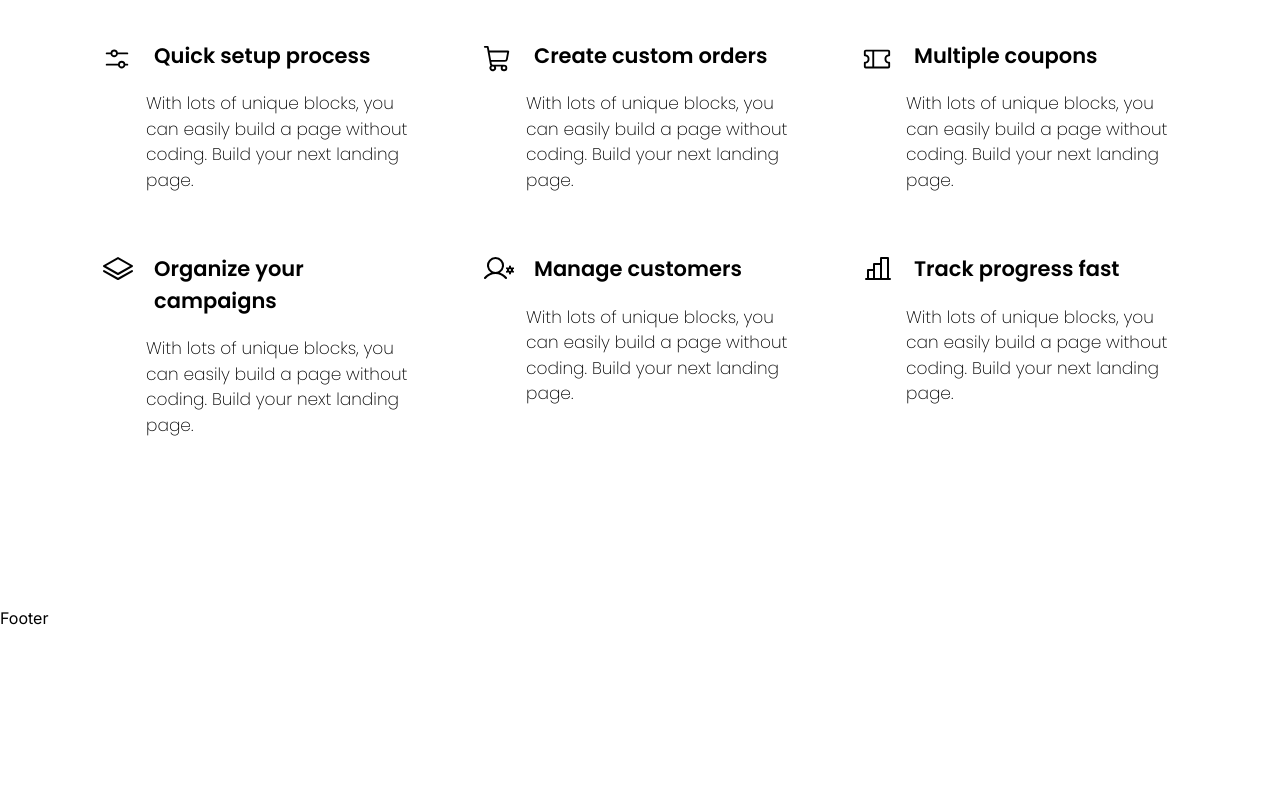
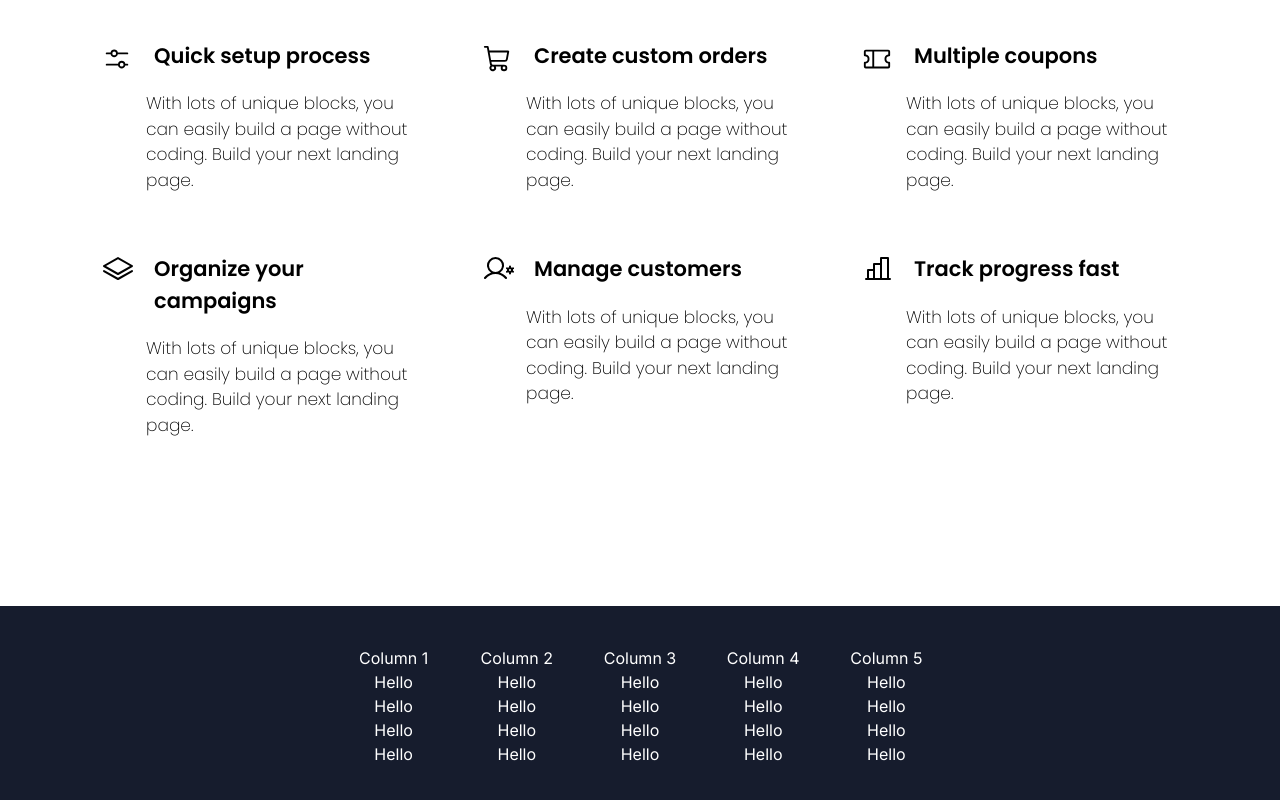
Before and after one commit to Txyeem/DemoProject, a Next.js app: page / in a window 1280 px wide. Shown: the part 1713-2513 px from the top of the page. Before the commit the page ends 2343 px from the top, so only its background shows below. Built offline with nearby package versions, Linux system fonts and the light colour scheme.

Commit message:
footer wip

```diff
--- a/src/components/footer.jsx
+++ b/src/components/footer.jsx
@@ -2,9 +2,50 @@ import React from 'react';
 
 function Footer() {
   return (
-    <footer>
-      Footer
-    </footer>
+<div className='bg-[#161C2D] p-10'>
+      <div className="grid grid-cols-5 gap-4 mx-[300px] text-center">
+        <div className='col-span-1'>
+          <h1 className='text-white'>Column 1</h1>
+          <p className="text-white">Hello</p>
+          <p className="text-white">Hello</p>
+          <p className="text-white">Hello</p>
+          <p className="text-white">Hello</p>
+          {/* Add more rows of text for column 1 here */}
+        </div>
+        <div className='col-span-1'>
+          <h1 className='text-white'>Column 2</h1>
+          <p className="text-white">Hello</p>
+          <p className="text-white">Hello</p>
+          <p className="text-white">Hello</p>
+          <p className="text-white">Hello</p>
+          {/* Add more rows of text for column 2 here */}
+        </div>
+        <div className='col-span-1'>
+          <h1 className='text-white'>Column 3</h1>
+          <p className="text-white">Hello</p>
+          <p className="text-white">Hello</p>
+          <p className="text-white">Hello</p>
+          <p className="text-white">Hello</p>
+          {/* Add more rows of text for column 3 here */}
+        </div>
+        <div className='col-span-1'>
+          <h1 className='text-white'>Column 4</h1>
+          <p className="text-white">Hello</p>
+          <p className="text-white">Hello</p>
+          <p className="text-white">Hello</p>
+          <p className="text-white">Hello</p>
+          {/* Add more rows of text for column 4 here */}
+        </div>
+        <div className='col-span-1'>
+          <h1 className='text-white'>Column 5</h1>
+          <p className="text-white">Hello</p>
+          <p className="text-white">Hello</p>
+          <p className="text-white">Hello</p>
+          <p className="text-white">Hello</p>
+          {/* Add more rows of text for column 5 here */}
+        </div>
+      </div>
+    </div>
   );
 }
 
```
